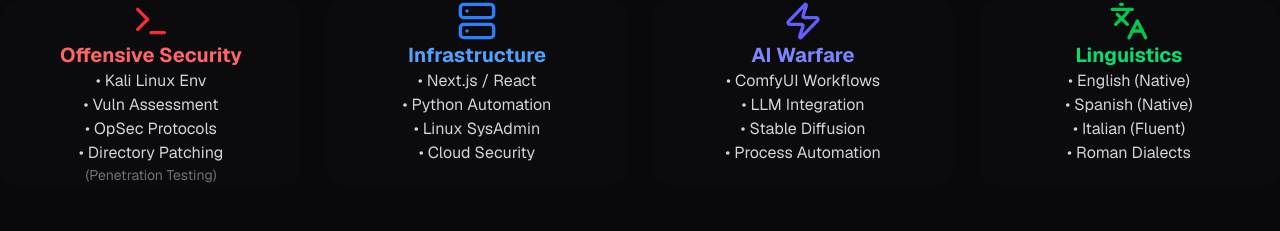
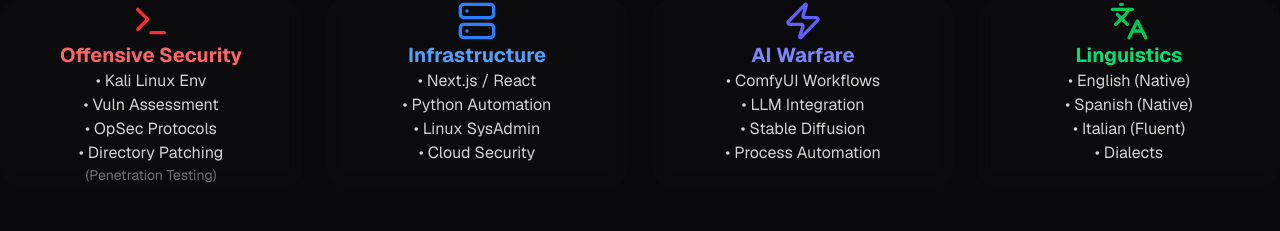
Before and after one commit to Variosity/portfoli0, a Next.js app: page / in a window 1280 px wide. Shown: the part 1318-1549 px from the top of the page. Built offline with nearby package versions, Linux system fonts and the light colour scheme.

Commit message:
Rename 'Roman Dialects' to 'Dialects'

```diff
--- a/app/page.tsx
+++ b/app/page.tsx
@@ -303,7 +303,7 @@
                 <li>• English (Native)</li>
                 <li>• Spanish (Native)</li>
                 <li>• Italian (Fluent)</li>
-                <li>• Roman Dialects</li>
+                <li>• Dialects</li>
               </ul>
             </motion.div>
           </motion.div>
```
